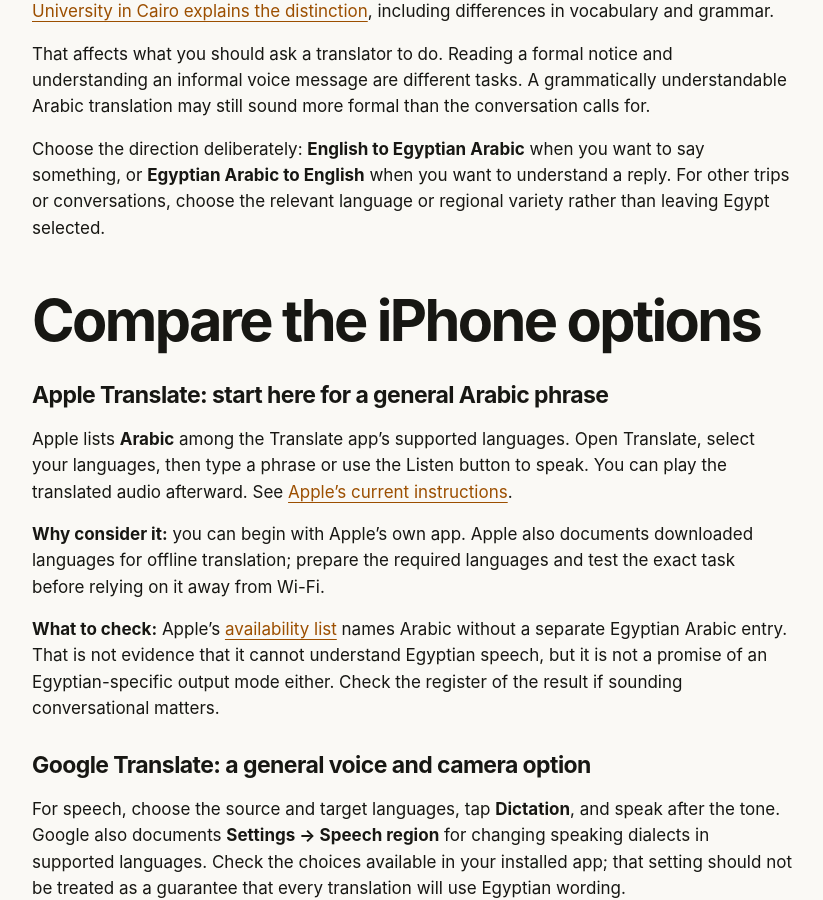
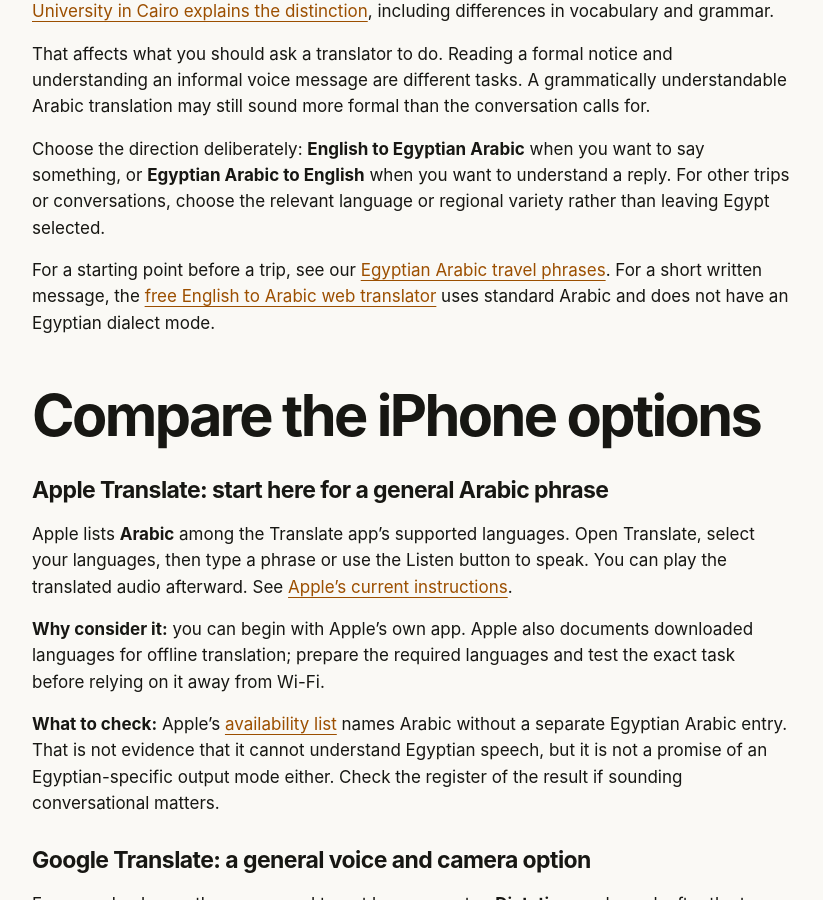
Before and after one commit to mahmoudashraf93/spek-landing, a Jekyll site: the page built from _posts/2026-10-20-egyptian-arabic-translator-iphone.md, in a window 1280 px wide and 900 px high, scrolled down 1840 px. Shown: the whole window, without its empty margins (228-1051 px from the left). Built offline with Jekyll 4.4.1, drawn with Linux system fonts in a browser that asks for light colours.

Commit message:
Connect translation guides and free tools

```diff
--- a/_posts/2026-10-20-egyptian-arabic-translator-iphone.md
+++ b/_posts/2026-10-20-egyptian-arabic-translator-iphone.md
@@ -62,6 +62,8 @@
 That affects what you should ask a translator to do. Reading a formal notice and understanding an informal voice message are different tasks. A grammatically understandable Arabic translation may still sound more formal than the conversation calls for.
 
 Choose the direction deliberately: **English to Egyptian Arabic** when you want to say something, or **Egyptian Arabic to English** when you want to understand a reply. For other trips or conversations, choose the relevant language or regional variety rather than leaving Egypt selected.
+
+For a starting point before a trip, see our [Egyptian Arabic travel phrases]({{ '/blog/egyptian-arabic-phrases-for-travel/' | relative_url }}). For a short written message, the [free English to Arabic web translator]({{ '/translate/english-to-arabic/' | relative_url }}) uses standard Arabic and does not have an Egyptian dialect mode.
 
 <h2 id="compare-the-apps">Compare the iPhone options</h2>
 
```
Also changed, not shown: _posts/2026-10-22-mexican-spanish-translator-iphone.md (+2 -0 lines), translate/english-to-arabic.md (+2 -0 lines), translate/english-to-spanish.md (+2 -0 lines).
